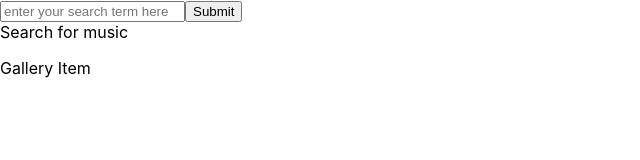
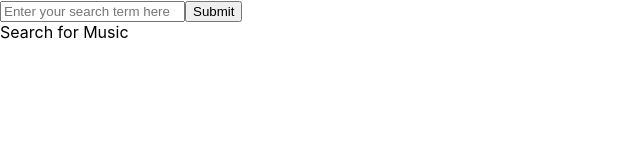
Before and after one commit to tsmit275/music_library, a React (Create React App) app: page / in a window 1280 px wide. Shown: the top 160 px of the page, without its empty margins (0-640 px from the left). Built offline with nearby package versions, Linux system fonts and the light colour scheme; no server answers.

Commit message:
added gallery items

```diff
--- a/src/App.js
+++ b/src/App.js
@@ -1,20 +1,21 @@
-import { useState, useEffect } from "react";
-import SearchBar from "./Components/SearchBar"
-import Gallery from "./Components/Gallery/Gallery"
+import { useState, useEffect } from 'react'
+import SearchBar from './Components/SearchBar'
+import Gallery from './Components/Gallery/Gallery'
 
 
 function App() {
-  const [ search, setSearch ] = useState('')
-  const [ message, setMessage ] = useState('Search for music ')
-  const [ data, setData ] = useState([])
-
+  const[search,setSearch] = useState('')
+  const [message,setMessage] = useState('Search for Music')
+  const [data,setData] = useState([])
 
   useEffect(() => {
+    if (search) {
       const fetchData = async () => {
-      const url = 'https://itunes.apple.com/search?term=black%20sabbath'
+        const url = encodeURI(`https://itunes.apple.com/search?term=${search}`)
         const response = await fetch(url)
         const data = await response.json()
-if (data.results){
+
+        if (data.results.length > 0) {
           setData(data.results)
         } else {
           setData([])
@@ -22,17 +23,22 @@ if (data.results){
         }
       }
 
-
       fetchData()
+    }
   }, [search])
 
+  const handleSearch = (e, term) => {
+    e.preventDefault()
+    setSearch(term)
+  }
+
   return (
-    <div>
-      <SearchBar />
+    <div className="App">
+      <SearchBar handleSearch={handleSearch}/>
       {message}
-      <Gallery />
+      <Gallery data={data} />
     </div>
-  )
+  );
 }
 
 export default App;
--- a/src/Components/Gallery/Gallery.js
+++ b/src/Components/Gallery/Gallery.js
@@ -1,9 +1,12 @@
-import GalleryItem from "./GalleryItem"
+import GalleryItem from './GalleryItem'
 
-function Gallery () {
+function Gallery ({ data }) {
+    const display = data.map(item => {
+        return <GalleryItem key={item.trackId} item={item} />
+    })
     return (
         <div>
-           <GalleryItem />
+            {display}
         </div>
     )
 }
--- a/src/Components/Gallery/GalleryItem.js
+++ b/src/Components/Gallery/GalleryItem.js
@@ -1,15 +1,55 @@
-import { useState } from "react"
+import { useState } from 'react'
 
-function GalleryItem () {
-    const [view, setView] = useState(false)
+function GalleryItem(props) {
+    let [view, setView] = useState(false)
+
+    const simpleStyle = {
+        'width': '25vw',
+        'height': '20vh',
+        'border': '1px solid black',
+        'margin': '2px'
+    }
+
+    const detailStyle = {
+        'width': '80vw',
+        'height': '20vh',
+        'border': '1px solid black',
+        'margin': '2px',
+        'backgroundImage': `url(${props.item.artworkUrl100})`,
+        'backgroundRepeat': 'no-repeat',
+        'backgroundSize': 'cover',
+        'color': 'yellow'
+    }
+
+    const simpleView = () => {
+        return (
+            <div style={simpleStyle}>
+                <h3>{props.item.trackName}</h3>
+                <h4>{props.item.collectionName}</h4>
+            </div>
+        )
+    }
+
+    const detailView = () => {
+        return (
+            <div style={detailStyle}>
+                <h2>{props.item.trackName}</h2>
+                <h3>{props.item.collectionName}</h3>
+                <h4>{props.item.primaryGenreName}</h4>
+                <h4>{props.item.releaseDate}</h4>
+            </div>
+        )
+    }
 
     return (
-        <div onClick={(e) => setView(!view)} style={{ display: 'inline-block' }}>
-        <p>Gallery Item</p>
+        <div onClick={() => setView(!view)}
+            style={{'display': 'inline-block'}}>
+
+            {/* This simple ternary shows the simple view when 'view' is false! */}
+            {view ? detailView() : simpleView()}
 
         </div>
     )
 
 }
-
 export default GalleryItem
--- a/src/Components/SearchBar.js
+++ b/src/Components/SearchBar.js
@@ -1,13 +1,27 @@
-import { useState } from "react"
+import { useState } from 'react'
 
-function SearchBar () {
-    const [ searchTerm, setSearchTerm ] = useState('')
+
+
+function SearchBar ({ handleSearch}) {
+
+    const [searchTerm,setSearchTerm] = useState('')
+
+
+
     return (
-        <form>
-            <input placeholder="enter your search term here" />
-            <input type='submit' />
+
+        <form onSubmit={(e) => handleSearch(e, searchTerm)}>
+
+            <input onChange={(e) => setSearchTerm(e.target.value)} placeholder="Enter your search term here" />
+
+            <input type='submit'/>
+
         </form>
+
     )
+
 }
 
+
+
 export default SearchBar
--- a/src/index.js
+++ b/src/index.js
@@ -2,7 +2,6 @@ import React from 'react';
 import ReactDOM from 'react-dom/client';
 import './index.css';
 import App from './App';
-import reportWebVitals from './reportWebVitals';
 
 const root = ReactDOM.createRoot(document.getElementById('root'));
 root.render(
@@ -10,8 +9,3 @@ root.render(
     <App />
   </React.StrictMode>
 );
-
-// If you want to start measuring performance in your app, pass a function
-// to log results (for example: reportWebVitals(console.log))
-// or send to an analytics endpoint. Learn more: https://bit.ly/CRA-vitals
-reportWebVitals();
```
Lines whose indentation alone changed are shown as unchanged.
